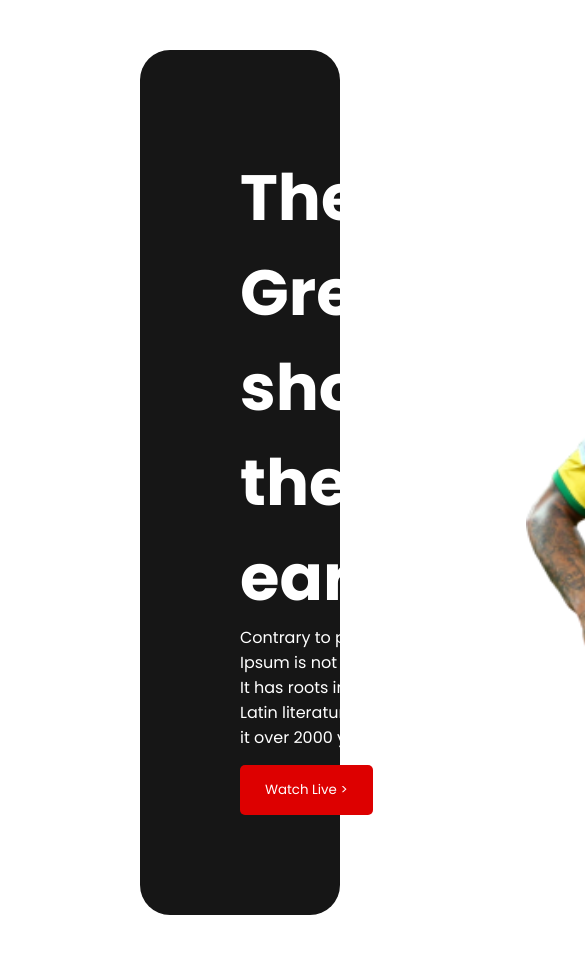
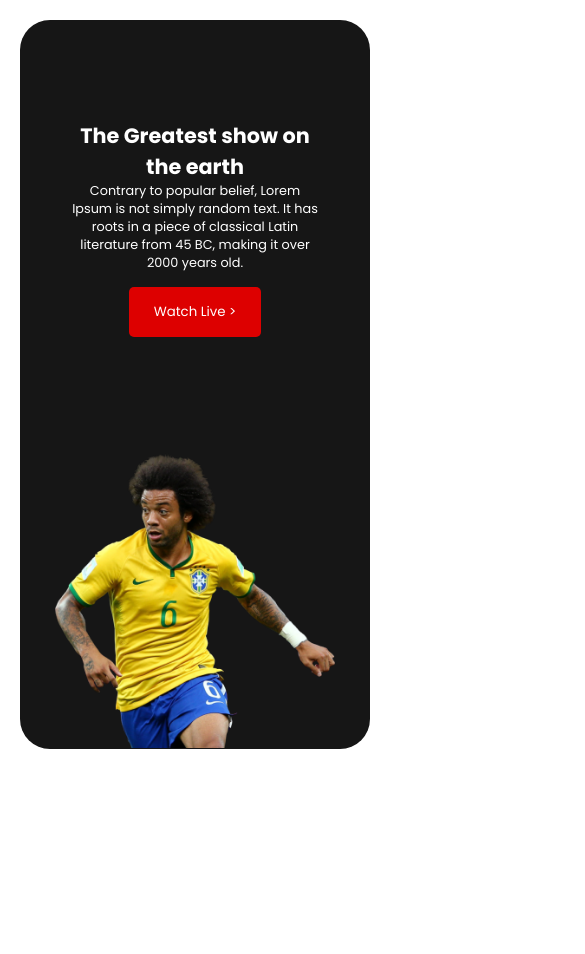
Before and after one commit to rabby159/football, a plain HTML site: page index.html in a window 390 px wide. Shown: the top 954 px of the page, 585 px wide, since content can reach past the window. After the commit the page ends 844 px from the top, so only its background shows below. Drawn offline with Linux system fonts and the light colour scheme.

Commit message:
responsive banner section

```diff
--- a/index.html
+++ b/index.html
@@ -10,8 +10,8 @@
 <body>
     <header class="banner-container">
         <div class="banner-content">
-            <h1 class="banner-title">The Greatest <br> show on the <br> earth</h1>
-            <p class="banner-describe">Contrary to popular belief, Lorem Ipsum is not simply random text. <br> It has roots in a piece of classical Latin literature from 45 BC,  making <br> it over 2000 years old.</p>
+            <h1 class="banner-title">The Greatest show on the earth</h1>
+            <p class="banner-describe">Contrary to popular belief, Lorem Ipsum is not simply random text. It has roots in a piece of classical Latin literature from 45 BC,  making  it over 2000 years old.</p>
             <button class="btn-primary">Watch Live ></button>
         </div>
         <div class="banner-img">
--- a/style.css
+++ b/style.css
@@ -9,6 +9,7 @@
 .banner-container{
     display: flex;
     justify-content: space-around;
+    gap: 200px;
     border-radius: 30px;
     background: #161616;
     padding-left: 100px;
@@ -40,5 +41,47 @@
 .banner-img img{
     width: 550px;
     position: relative;
-    bottom: -26px;
+    bottom: -6px;
 }
+
+/* responsive for mobile  */
+@media screen and (max-width: 576px) {
+    .banner-container{
+        gap: 10px;
+        flex-direction: column;
+        margin: 20px;
+        text-align: center;
+        padding-left: 50px;
+        padding-right: 50px;
+    }
+    .banner-title{
+        font-size: 1.3rem;
+    }
+    .banner-img img{
+        width: 280px;
+    }
+    .banner-describe{
+        font-size: 0.8rem;
+    }
+}
+
+/* responsive for tablet view  */
+@media screen and (min-width: 577px) and (max-width: 992px) {
+    .banner-container{
+        gap: 10px;
+        margin: 20px;
+        padding-left: 50px;
+        padding-right: 50px;
+    }
+    .banner-title{
+        font-size: 2.5rem;
+    }
+    .banner-describe{
+        font-size: 0.8rem;
+    }
+    .banner-img img{
+        width: 400px;
+        position: relative;
+        bottom: -51px;
+    }
+}
```
